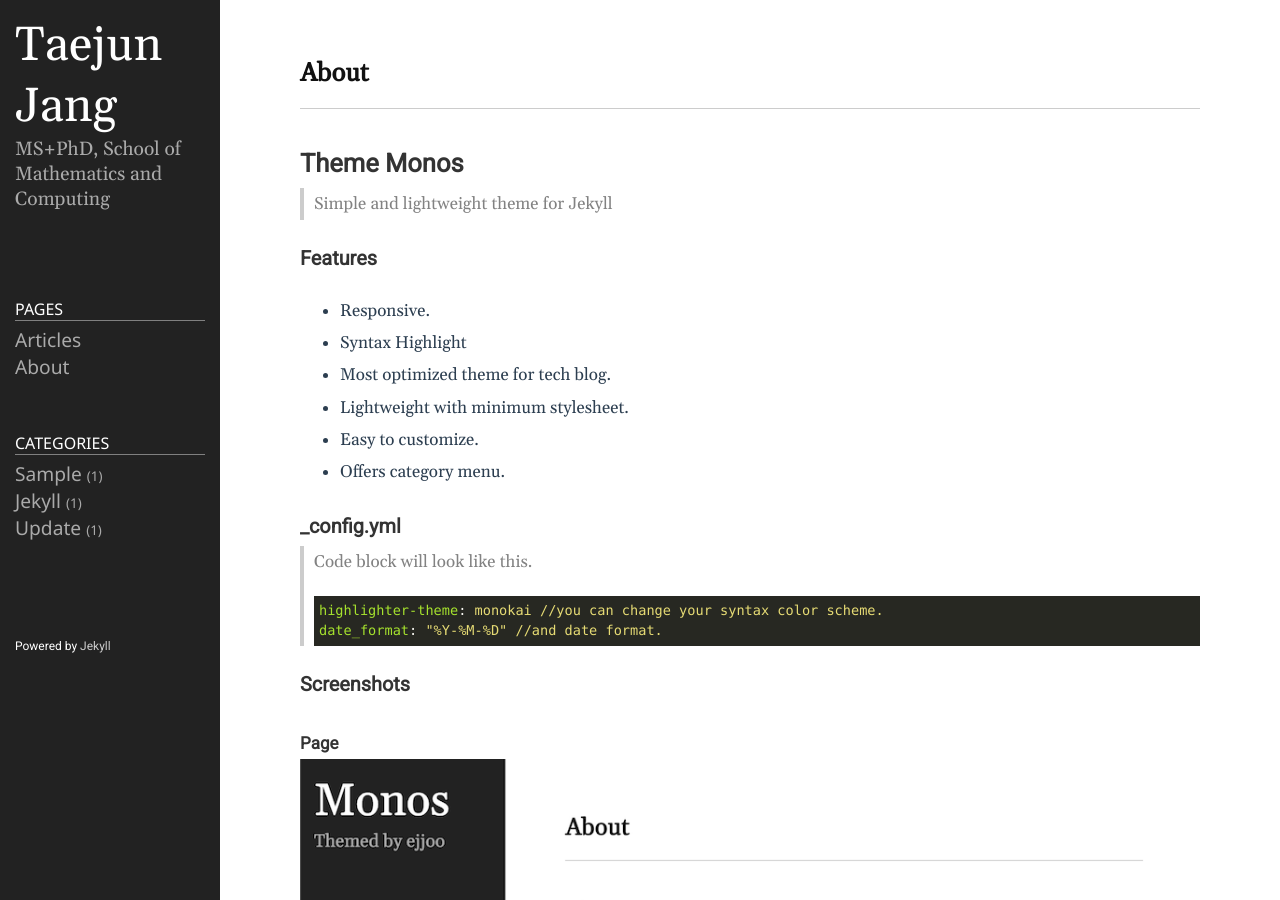
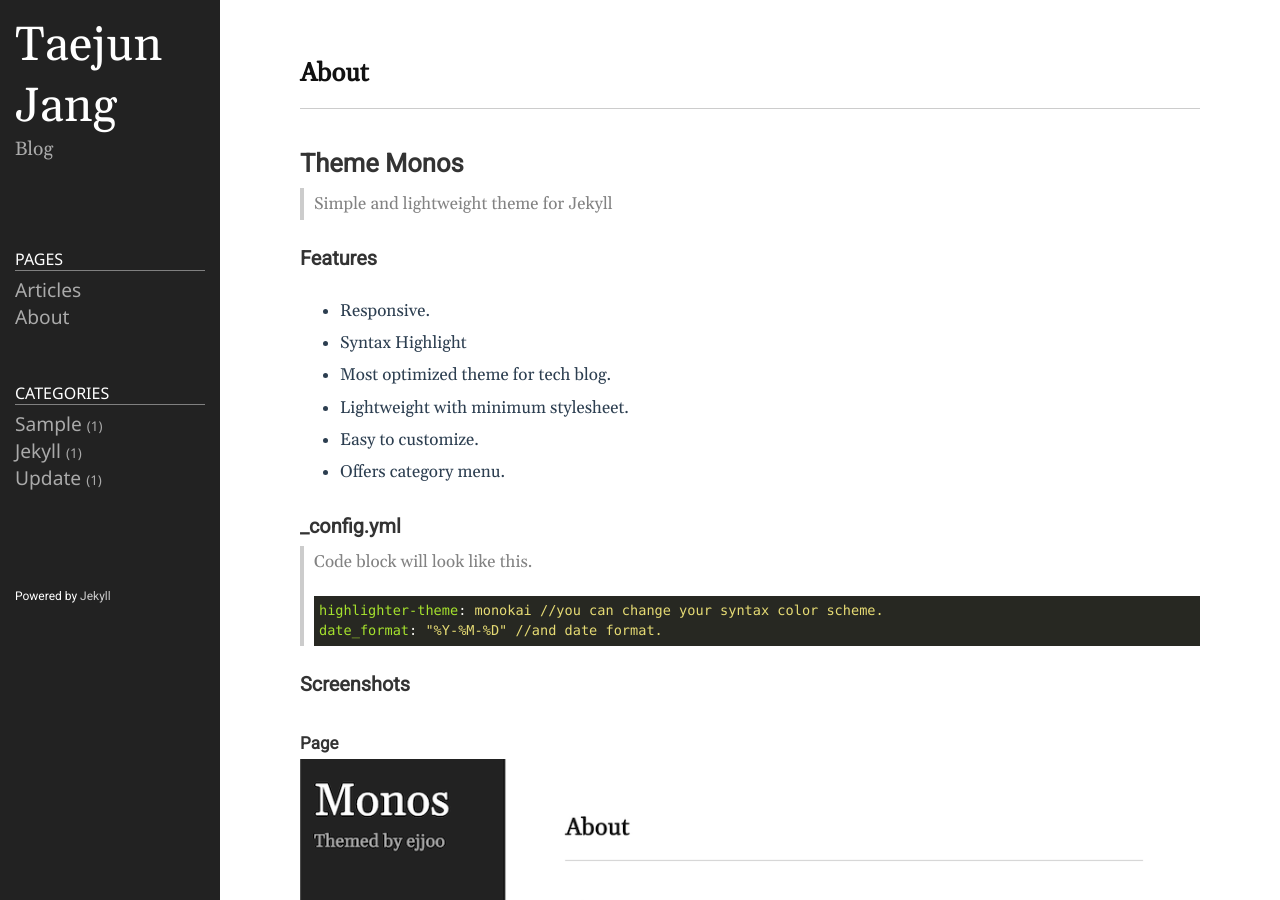
Before and after one commit to taejun-jang/taejun-jang.github.io, a Jekyll site: the page built from README.md, in a window 1280 px wide and 900 px high. Built offline with Jekyll 4.4.1, drawn with Linux system fonts in a browser that asks for light colours.

Commit message:
Update _config.yml

```diff
--- a/_config.yml
+++ b/_config.yml
@@ -21,7 +21,7 @@
 title: Taejun Jang
 email: taejunjang@yonsei.ac.kr
 description: >- # this means to ignore newlines until "baseurl:"
-  MS+PhD, School of Mathematics and Computing
+  Blog
 baseurl: "http://taejun-jang.github.io" # the subpath of your site, e.g. /blog
 # url: "http://ejjoo.github.io" # the base hostname & protocol for your site, e.g. http://example.com
 github_username: TJ Jang
```
